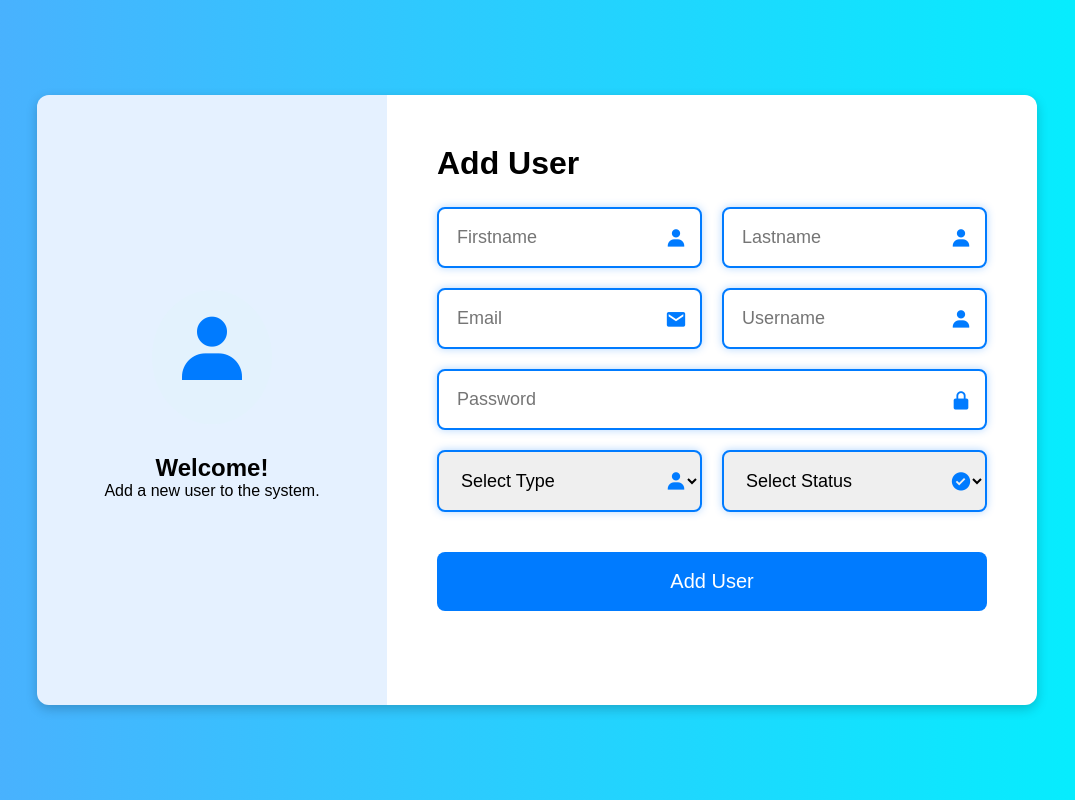
After one commit to Cansancio21/Management, a PHP site: page /addU.php in a window 1280 px wide. The commit adds this page. Shown: the whole page, without its empty margins (103-1178 px from the left). Run offline with PHP 8.4, Linux system fonts and the light colour scheme.

Commit message:
okokokok

```diff
--- /dev/null
+++ b/addU.css
@@ -0,0 +1,151 @@
+/* General Reset */
+* {
+    margin: 0;
+    padding: 0;
+    box-sizing: border-box;
+    font-family: Arial, sans-serif;
+}
+
+/* Centering */
+body {
+    display: flex;
+    justify-content: center;
+    align-items: center;
+    height: 100vh;
+    background: linear-gradient(to right, #4facfe, #00f2fe);
+}
+
+/* Main Container */
+.container {
+    display: flex;
+    width: 1000px;
+    height: 610px;
+    background: #fff;
+    border-radius: 12px;
+    box-shadow: 0 4px 12px rgba(0, 0, 0, 0.2);
+    overflow: hidden;
+    position: relative;
+}
+
+/* Left Section */
+.left-section {
+    width: 35%;
+    background: rgba(0, 123, 255, 0.1);
+    display: flex;
+    flex-direction: column;
+    align-items: center;
+    justify-content: center;
+    padding: 30px;
+}
+
+/* User Icon */
+.user-icon {
+    font-size: 80px;
+    color: #007bff;
+    background: #e3f2fd;
+    border-radius: 50%;
+    padding: 20px;
+    margin-bottom: 20px;
+    animation: bounce 1.5s infinite;
+}
+
+/* Bounce Animation */
+@keyframes bounce {
+    0%, 100% {
+        transform: translateY(0);
+    }
+    50% {
+        transform: translateY(-10px);
+    }
+}
+
+/* Right Section */
+.right-section {
+    padding: 50px;
+    display: flex;
+    flex-direction: column;
+    gap: 25px;
+    width: 65%;
+}
+
+/* Form Styling */
+.row {
+    display: flex;
+    gap: 20px;
+}
+
+.input-box {
+    position: relative;
+    width: 100%;
+    margin-bottom: 20px;
+}
+
+/* Increased Input Height & Padding */
+.input-box input,
+.input-box select {
+    width: 100%; /* Ensure the input takes full width */
+    padding: 18px;
+    padding-right: 40px; /* Add padding to the right for the icon */
+    border: 2px solid #007bff;
+    border-radius: 8px;
+    font-size: 18px;
+    box-shadow: 0 0 8px rgba(0, 123, 255, 0.3);
+}
+
+/* Input Icons */
+.input-box i {
+    position: absolute;
+    right: 15px;
+    top: 50%;
+    transform: translateY(-50%);
+    font-size: 22px;
+    color: #007bff;
+}
+
+/* Button */
+.btn {
+    width: 100%;
+    padding: 18px;
+    background: #007bff;
+    color: white;
+    border: none;
+    border-radius: 8px;
+    font-size: 20px;
+    cursor: pointer;
+    margin-top: 20px;
+}
+
+.btn:hover {
+    background: #0056b3;
+}
+
+/* Message Box (Fixed Overlay) */
+.message-box {
+    position: fixed;
+    top: 50%;
+    left: 50%;
+    transform: translate(-50%, -50%);
+    width: 350px;
+    padding: 25px;
+    background: #f0f8ff;
+    border: 2px solid #007bff;
+    border-radius: 10px;
+    text-align: center;
+    box-shadow: 0 4px 12px rgba(0, 0, 0, 0.3);
+    z-index: 9999;
+}
+
+.message-box button {
+    margin-top: 12px;
+    padding: 10px 18px;
+    border: none;
+    background: #007bff;
+    color: white;
+    cursor: pointer;
+    border-radius: 6px;
+    font-size: 16px;
+}
+
+.message-box button:hover {
+    background: #0056b3;
+}
--- /dev/null
+++ b/addU.php
@@ -0,0 +1,140 @@
+<?php
+include "db.php"; // Ensure db.php contains a valid connection to $conn
+
+$firstnameErr = $lastnameErr = "";
+$firstname = $lastname = $email = $username = $password = $type = $status = "";
+$successMessage = ""; // Store success message
+
+if ($_SERVER["REQUEST_METHOD"] == "POST") {
+    // Get form data and sanitize
+    $firstname = trim($_POST['firstname']);
+    $lastname = trim($_POST['lastname']);
+    $email = trim($_POST['email']);
+    $username = trim($_POST['username']);
+    $password = password_hash($_POST['password'], PASSWORD_DEFAULT);
+    $type = $_POST['type'];
+    $status = $_POST['status'];
+
+    $hasError = false;
+
+    // Validation
+    if (!preg_match("/^[a-zA-Z\s-]+$/", $firstname)) {
+        $firstnameErr = "Firstname should not contain numbers.";
+        $hasError = true;
+    }
+
+    if (!preg_match("/^[a-zA-Z\s-]+$/", $lastname)) {
+        $lastnameErr = "Lastname should not contain numbers.";
+        $hasError = true;
+    }
+
+    if (!$hasError) {
+        $sql = "INSERT INTO tbl_user (u_fname, u_lname, u_email, u_username, u_password, u_type, u_status)
+                VALUES (?, ?, ?, ?, ?, ?, ?)";
+
+        if ($stmt = $conn->prepare($sql)) {
+            $stmt->bind_param("sssssss", $firstname, $lastname, $email, $username, $password, $type, $status);
+
+            if ($stmt->execute()) {
+                $successMessage = "User added successfully!";
+            } else {
+                echo "Error: " . $stmt->error;
+            }
+
+            $stmt->close();
+        } else {
+            echo "Error preparing statement: " . $conn->error;
+        }
+    }
+
+    $conn->close();
+}
+?>
+
+<!DOCTYPE html>
+<html lang="en">
+<head>
+    <meta charset="UTF-8">
+    <meta name="viewport" content="width=device-width, initial-scale=1.0">
+    <title>Add User</title>
+    <link rel="stylesheet" href="https://cdn.jsdelivr.net/npm/boxicons@2.1.4/css/boxicons.min.css">
+    <link rel="stylesheet" href="addU.css">
+</head>
+<body>
+
+<div class="container">
+    <div class="left-section">
+        <div class="user-icon">
+            <i class="bx bxs-user"></i>
+        </div>
+        <h2>Welcome!</h2>
+        <p>Add a new user to the system.</p>
+    </div>
+
+    <div class="right-section">
+        <h1>Add User</h1>
+
+        <form action="" method="POST">
+            <div class="row">
+                <div class="input-box">
+                    <i class="bx bxs-user"></i>
+                    <input type="text" name="firstname" placeholder="Firstname" required>
+                </div>
+                <div class="input-box">
+                    <i class="bx bxs-user"></i>
+                    <input type="text" name="lastname" placeholder="Lastname" required>
+                </div>
+            </div>
+
+            <div class="row">
+                <div class="input-box">
+                    <i class="bx bxs-envelope"></i>
+                    <input type="email" name="email" placeholder="Email" required>
+                </div>
+                <div class="input-box">
+                    <i class="bx bxs-user"></i>
+                    <input type="text" name="username" placeholder="Username" required>
+                </div>
+            </div>
+
+            <div class="input-box">
+                <i class="bx bxs-lock-alt"></i>
+                <input type="password" name="password" placeholder="Password" required>
+            </div>
+
+            <div class="row">
+                <div class="input-box">
+                    <i class='bx bxs-user'></i>
+                    <select name="type" required>
+                        <option value="" disabled selected>Select Type</option>
+                        <option value="user">User</option>
+                        <option value="admin">Admin</option>
+                        <option value="staff">Staff</option>
+                    </select>
+                </div>
+
+                <div class="input-box">
+                    <i class='bx bxs-check-circle'></i>
+                    <select name="status" required>
+                        <option value="" disabled selected>Select Status</option>
+                        <option value="pending">Pending</option>
+                        <option value="active">Active</option>
+                    </select>
+                </div>
+            </div>
+
+            <button type="submit" class="btn">Add User</button>
+        </form>
+    </div>
+</div>
+
+<!-- Success Message (Will Show Only If User is Added) -->
+<?php if ($successMessage): ?>
+    <div class="message-box">
+        <p><?php echo $successMessage; ?></p>
+        <button onclick="window.location.href='adminD.php'">OK</button>
+    </div>
+<?php endif; ?>
+
+</body>
+</html>
```
Also changed, not shown: adminD.css (+38 -0 lines), adminD.php (+9 -4 lines), index.php (+89 -27 lines), scrcipt.js (+21 -0 lines), settings.css (+22 -17 lines), style.css (+73 -55 lines).
